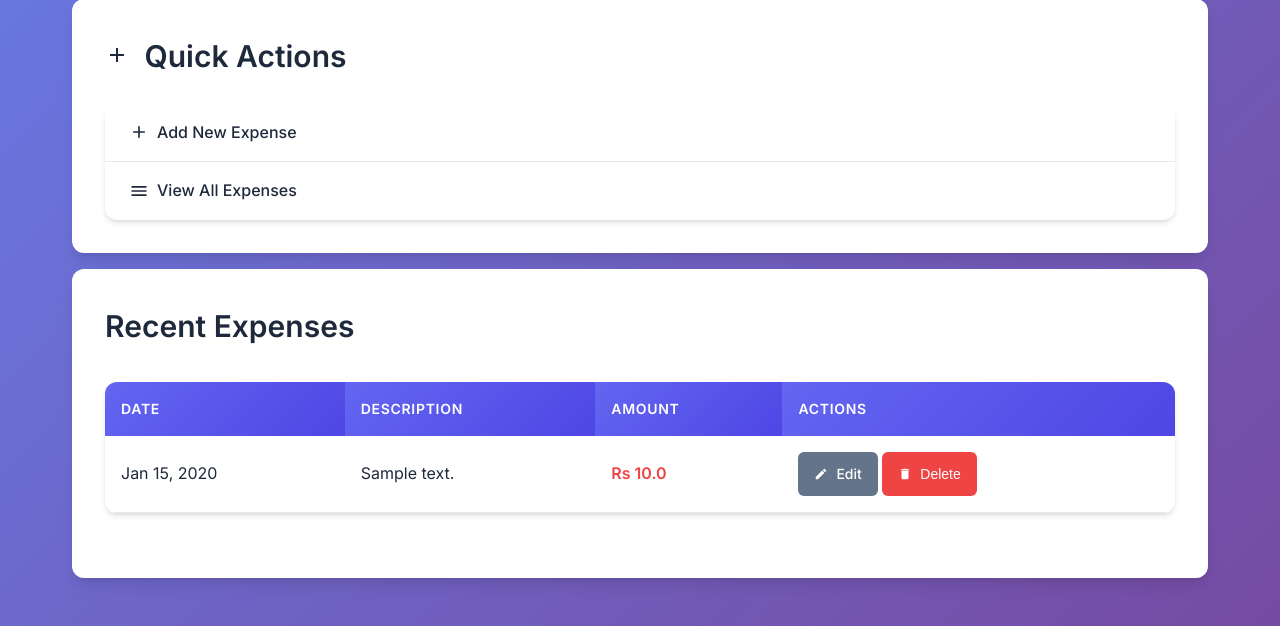
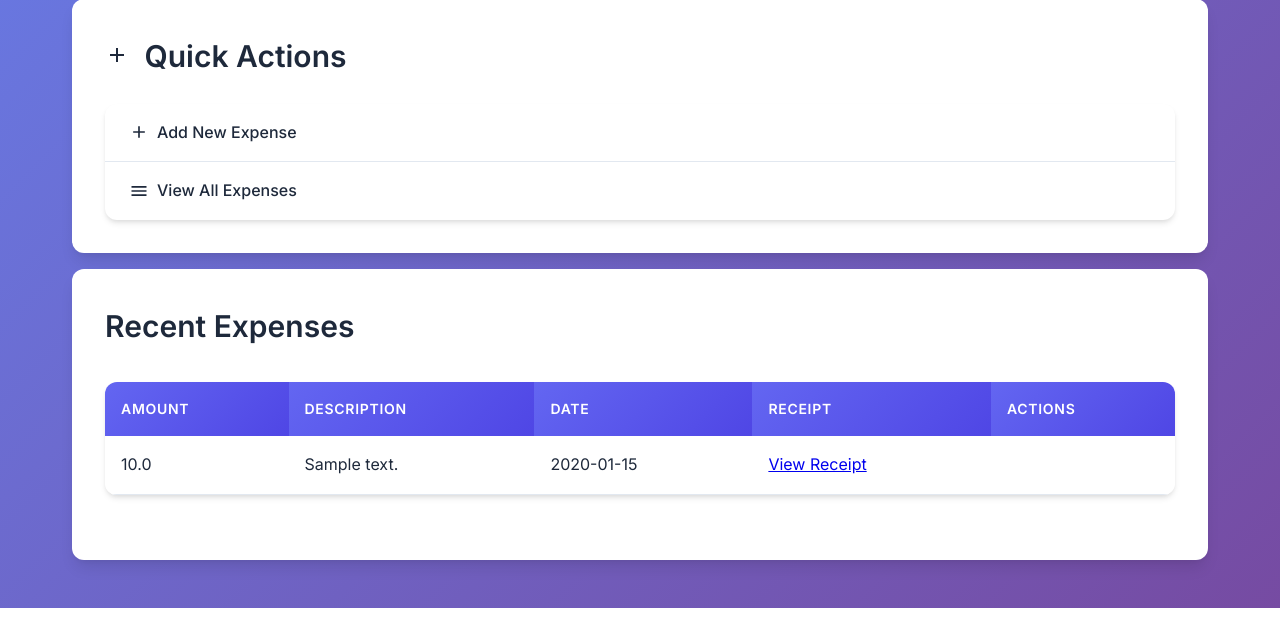
Before and after one commit to aditya98761/ExpenseTrackerApp, a Flask app: page /dashboard in a window 1280 px wide. Shown: the part 328-954 px from the top of the page. Run offline with Flask 3, Linux system fonts and the light colour scheme; a user stored in the database is signed in; tables that the repository leaves empty hold one stand-in row (values such as "Sample post").

Commit message:
Update dashboard.html

```diff
--- a/templates/dashboard.html
+++ b/templates/dashboard.html
@@ -89,37 +89,30 @@
                     <table>
                         <thead>
                             <tr>
+                                <th>Amount</th>
+                                <th>Description</th>
                                 <th>Date</th>
-                                <th>Description</th>
-                                <th>Amount</th>
-                                <th>Actions</th>
+                                <th>Receipt</th> <th>Actions</th>
                             </tr>
                         </thead>
-                        <tbody>
-                            {% for expense in expenses[:10] %}
+                    <tbody>
+                        {% for expense in expenses %}
                             <tr>
-                                <td>{{ expense.date.strftime('%b %d, %Y') }}</td>
+                                <td>{{ expense.amount }}</td>
                                 <td>{{ expense.description }}</td>
-                                <td style="font-weight: 600; color: var(--danger-color);">Rs {{ expense.amount }}</td>
+                                <td>{{ expense.date.strftime('%Y-%m-%d') }}</td>
                                 <td>
-                                    <a href="{{ url_for('update_expense', expense_id=expense.id) }}" class="btn btn-sm btn-secondary">
-                                        <svg width="14" height="14" fill="currentColor" viewBox="0 0 24 24">
-                                            <path d="M3 17.25V21h3.75L17.81 9.94l-3.75-3.75L3 17.25zM20.71 7.04c.39-.39.39-1.02 0-1.41l-2.34-2.34c-.39-.39-1.02-.39-1.41 0l-1.83 1.83 3.75 3.75 1.83-1.83z"/>
-                                        </svg>
-                                        Edit
-                                    </a>
-                                    <form method="POST" action="{{ url_for('delete_expense', expense_id=expense.id) }}" style="display: inline;">
-                                        <button type="submit" class="btn btn-sm btn-danger">
-                                            <svg width="14" height="14" fill="currentColor" viewBox="0 0 24 24">
-                                                <path d="M6 19c0 1.1.9 2 2 2h8c1.1 0 2-.9 2-2V7H6v12zM19 4h-3.5l-1-1h-5l-1 1H5v2h14V4z"/>
-                                            </svg>
-                                            Delete
-                                        </button>
-                                    </form>
+                                    {% if expense.receipt_url %}
+                                        <a href="{{ expense.receipt_url }}" target="_blank">View Receipt</a>
+                                    {% else %}
+                                        No Receipt
+                                        {% endif %}
                                 </td>
+                                <td>
+                             </td>
                             </tr>
                             {% endfor %}
-                        </tbody>
+                    </tbody>
                     </table>
                 </div>
 
@@ -147,4 +140,5 @@
 
     <script src="{{ url_for('static', filename='script.js') }}"></script>
 </body>
+
 </html>
```
